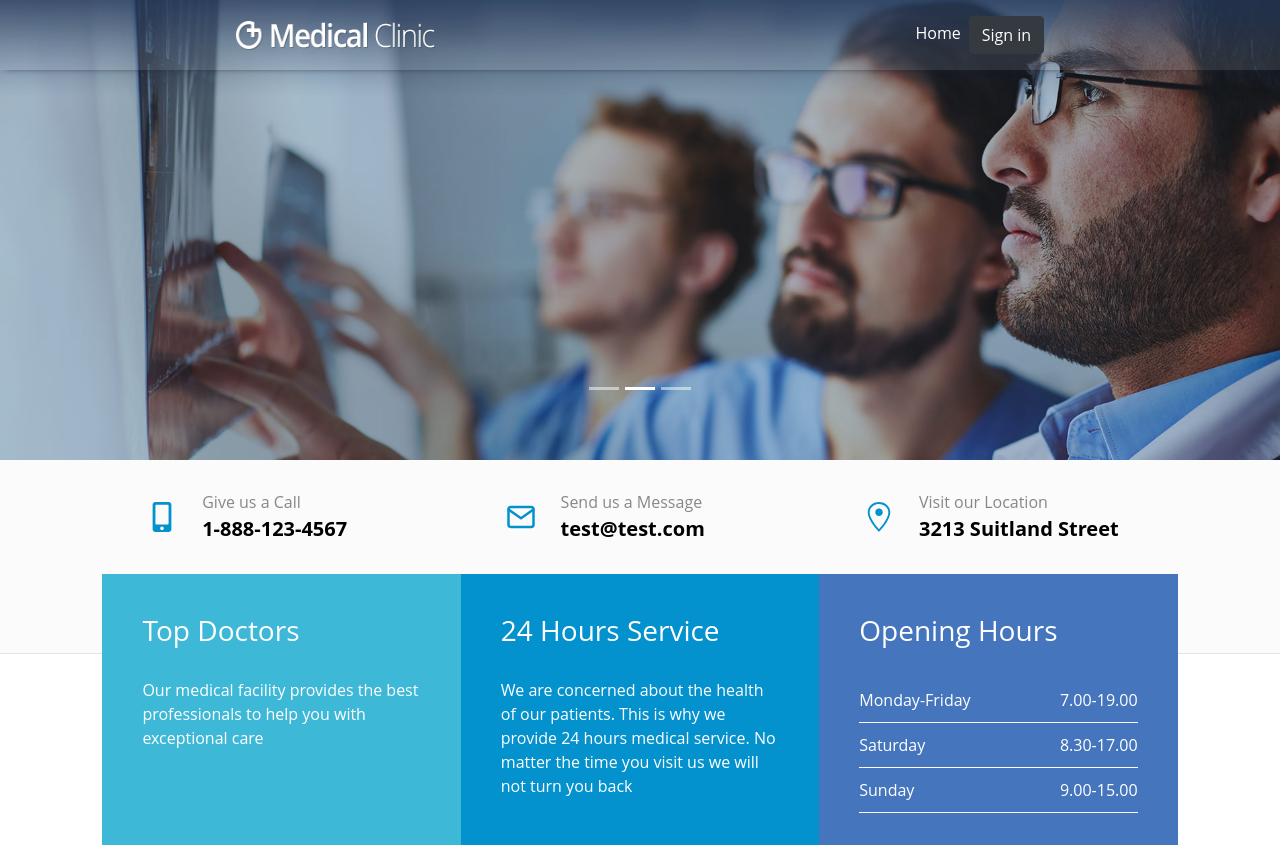
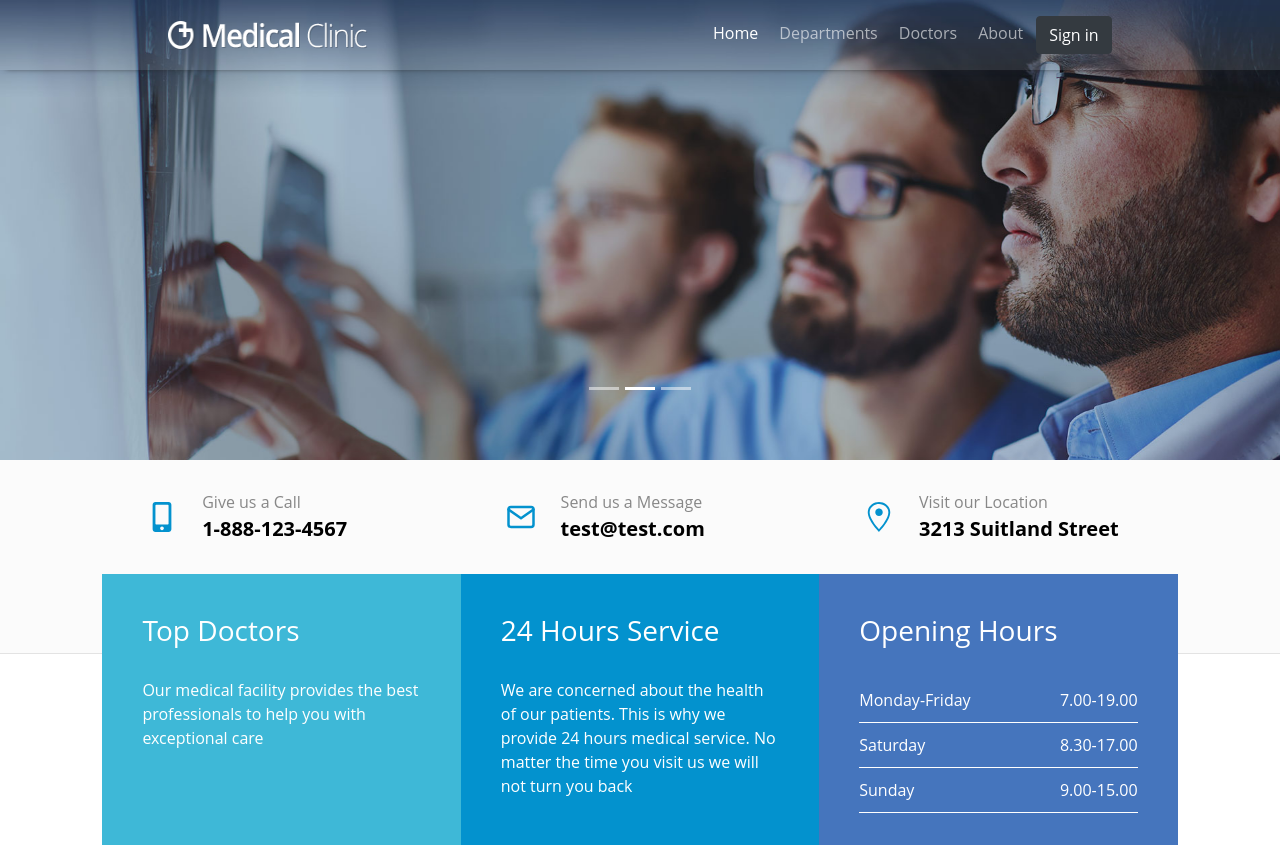
Before and after one commit to IvayloMarinov95/healthcaresystem, a React (Create React App) app in the folder client/: page / in a window 1280 px wide. Shown: the top 847 px of the page. Built offline with nearby package versions, Linux system fonts and the light colour scheme.

Commit message:
hover and active on navigation links

```diff
--- a/client/src/components/Navigation/Navigation.module.scss
+++ b/client/src/components/Navigation/Navigation.module.scss
@@ -40,19 +40,45 @@
   box-shadow: 0 4px 6px -6px #222;
 }
 
+.active {
+  text-decoration: none !important;
+  opacity: 1 !important;
+  color: white !important;
+}
+
 .navTab {
+  position: relative;
   cursor: pointer;
   padding: 6px 8px;
   text-decoration: none;
   color: white;
   width: 50px;
   height: 30px;
+  opacity: 0.6;
+  margin-right: 5px;
 
-  &:hover {
-    cursor: pointer;
+  &:hover:not(.active) {
+    opacity: 1;
+    color: white;
     text-decoration: none;
-    color: black;
-    opacity: 1;
+  }
+
+  &::before {
+    content: "";
+    position: absolute;
+    width: 100%;
+    height: 2px;
+    bottom: -2px;
+    left: 0;
+    background-color: #fff;
+    visibility: hidden;
+    transform: scaleX(0);
+    transition: all 0.4s ease-in-out;
+  }
+
+  &:hover:before {
+    visibility: visible;
+    transform: scaleX(1);
   }
 }
 
--- a/client/src/components/Navigation/Navigation.tsx
+++ b/client/src/components/Navigation/Navigation.tsx
@@ -1,13 +1,17 @@
 import React, { useEffect, useState } from "react";
+import { useLocation } from "react-router-dom";
 
 import { Button } from "react-bootstrap";
 import Carousel from "./Carousel/Slider";
 import { Link } from "react-router-dom";
 import medicalClinic from "../../assets/medicalClinicLogo.png";
 import styles from "./Navigation.module.scss";
+import classNames from "classnames";
 
 const Navigation: React.FC = () => {
-  const [scrolled, setScrolled] = useState(false);
+  const [scrolled, setScrolled] = useState<boolean>(false);
+  const [resized, setResize] = useState<boolean>(false);
+  const location = useLocation();
 
   useEffect(() => {
     const handleScroll = () => {
@@ -23,31 +27,71 @@ const Navigation: React.FC = () => {
     };
   }, []);
 
+  useEffect(() => {
+    const handleMobile = () => {
+      if (window.innerWidth < 769) {
+        setResize(true);
+      } else {
+        setResize(false);
+      }
+    };
+    window.addEventListener("resize", handleMobile);
+    return () => {
+      window.removeEventListener("resize", handleMobile);
+    };
+  }, []);
+
   return (
     <>
       <div
         className={
-          scrolled || window.outerWidth < 769
-            ? styles.containerScroll
-            : styles.container
+          scrolled || resized ? styles.containerScroll : styles.container
         }
       >
         <Link to="/" className={styles.logoContainer}>
           <img src={medicalClinic} alt="" className={styles.medicalClinic} />
         </Link>
         <div>
-          <Link to="/" className={styles.navTab}>
+          <Link
+            to="/"
+            className={
+              location.pathname === "/"
+                ? classNames(styles.navTab, styles.active)
+                : styles.navTab
+            }
+          >
             Home
           </Link>
-          {/* <Link to="/departments" className={styles.navTab}>
+          <Link
+            to="/departments"
+            className={
+              location.pathname === "/departments"
+                ? classNames(styles.navTab, styles.active)
+                : styles.navTab
+            }
+          >
             Departments
           </Link>
-          <Link to="/doctors" className={styles.navTab}>
+          <Link
+            to="/doctors"
+            className={
+              location.pathname === "/doctors"
+                ? classNames(styles.navTab, styles.active)
+                : styles.navTab
+            }
+          >
             Doctors
           </Link>
-          <Link to="/about" className={styles.navTab}>
+          <Link
+            to="/about"
+            className={
+              location.pathname === "/about"
+                ? classNames(styles.navTab, styles.active)
+                : styles.navTab
+            }
+          >
             About
-          </Link> */}
+          </Link>
           <Button variant="dark">Sign in</Button>
         </div>
       </div>
```
